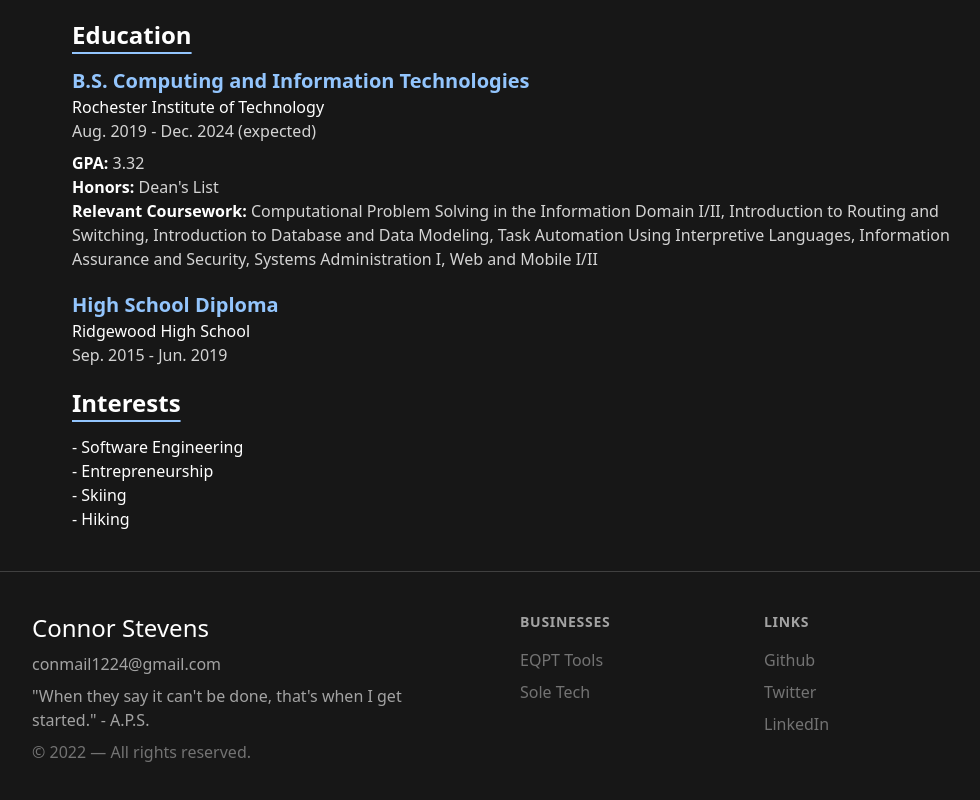
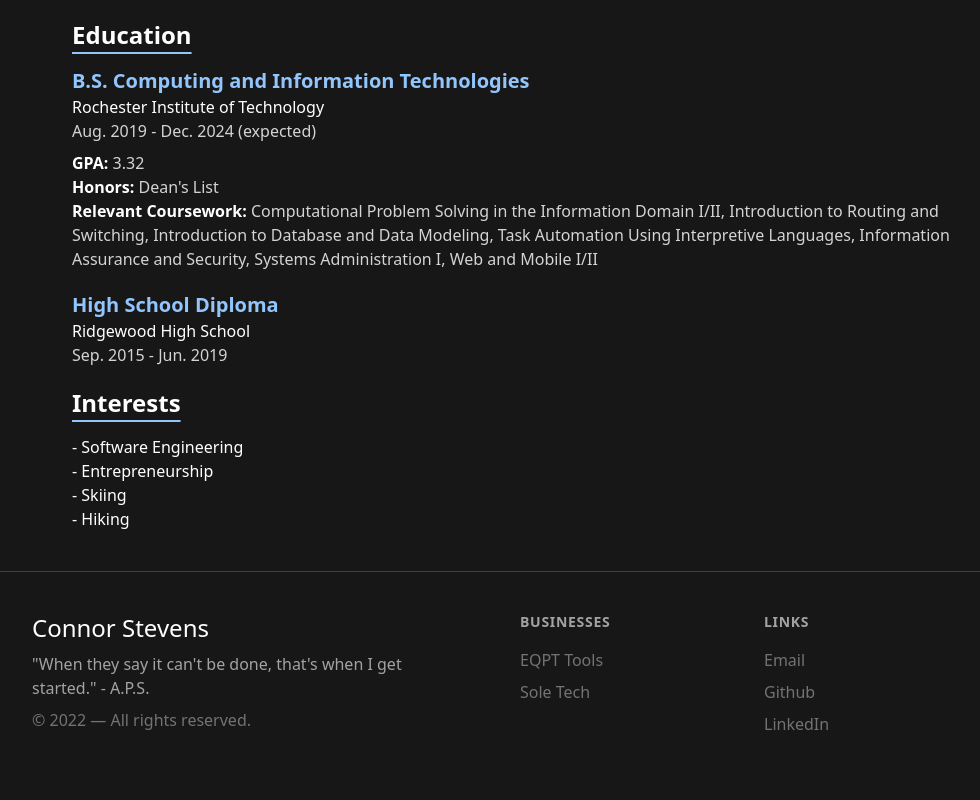
Before and after one commit to cnrstvns/cnrstvns.dev, a Next.js app: page /resume in a window 1280 px wide. Shown: the part 1001-1801 px from the top of the page, without its empty margins (120-1100 px from the left). After the commit the page ends 1777 px from the top, so only its background shows below. Built offline with nearby package versions, Linux system fonts and the light colour scheme.

Commit message:
Update next

```diff
--- a/package.json
+++ b/package.json
@@ -2,7 +2,7 @@
   "name": "cnrstvns.dev",
   "version": "0.1.0",
   "private": true,
-  "packageManager": "pnpm@7.25.1",
+  "packageManager": "pnpm@7.26.1",
   "scripts": {
     "dev": "next dev",
     "build": "next build",
@@ -21,7 +21,7 @@
     "eslint": "8.28.0",
     "eslint-config-airbnb": "^19.0.4",
     "eslint-config-next": "13.0.5",
-    "next": "13.0.5",
+    "next": "13.1.6",
     "react": "18.2.0",
     "react-dom": "18.2.0",
     "tailwindcss": "^3.2.4",
--- a/src/components/shared/Footer.tsx
+++ b/src/components/shared/Footer.tsx
@@ -15,10 +15,6 @@ export default function Footer() {
         <div className="grid grid-cols-2 md:grid-cols-4">
           <div className="col-span-2 mb-6 md:mb-0">
             <div className="text-white font-medium mb-2">Connor Stevens</div>
-            <div className="text-base text-neutral-400 mb-2">
-              <a href="mailto:conmail1224@gmail.com">conmail1224@gmail.com</a>
-            </div>
-
             <div className="text-base text-neutral-400 mb-2 w-96">
               "When they say it can't be done, that's when I get started." -
               A.P.S.
@@ -45,11 +41,11 @@ export default function Footer() {
               Links
             </h3>
             <ul className="mt-4 space-y-2 flex flex-col">
+              <Link href="mailto:conmail1224@gmail.com" external>
+                Email
+              </Link>
               <Link href="https://github.com/cnrstvns" external>
                 Github
-              </Link>
-              <Link href="https://twitter.com/cnrstvns" external>
-                Twitter
               </Link>
               <Link href="https://linkedin.com/in/cnrstvns" external>
                 LinkedIn
```
Also changed, not shown: 1 other file (tests, documents, lock files or other folders).
